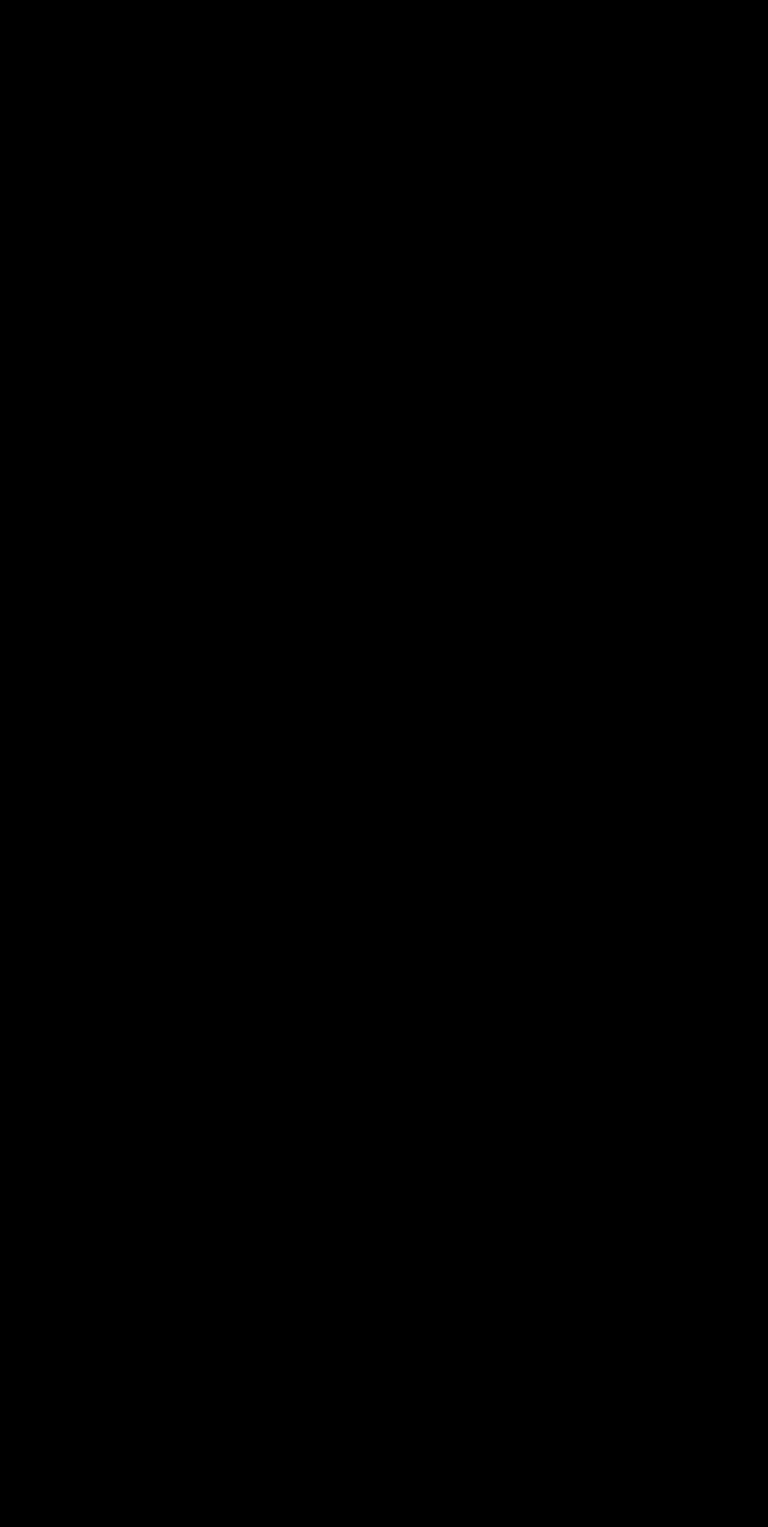
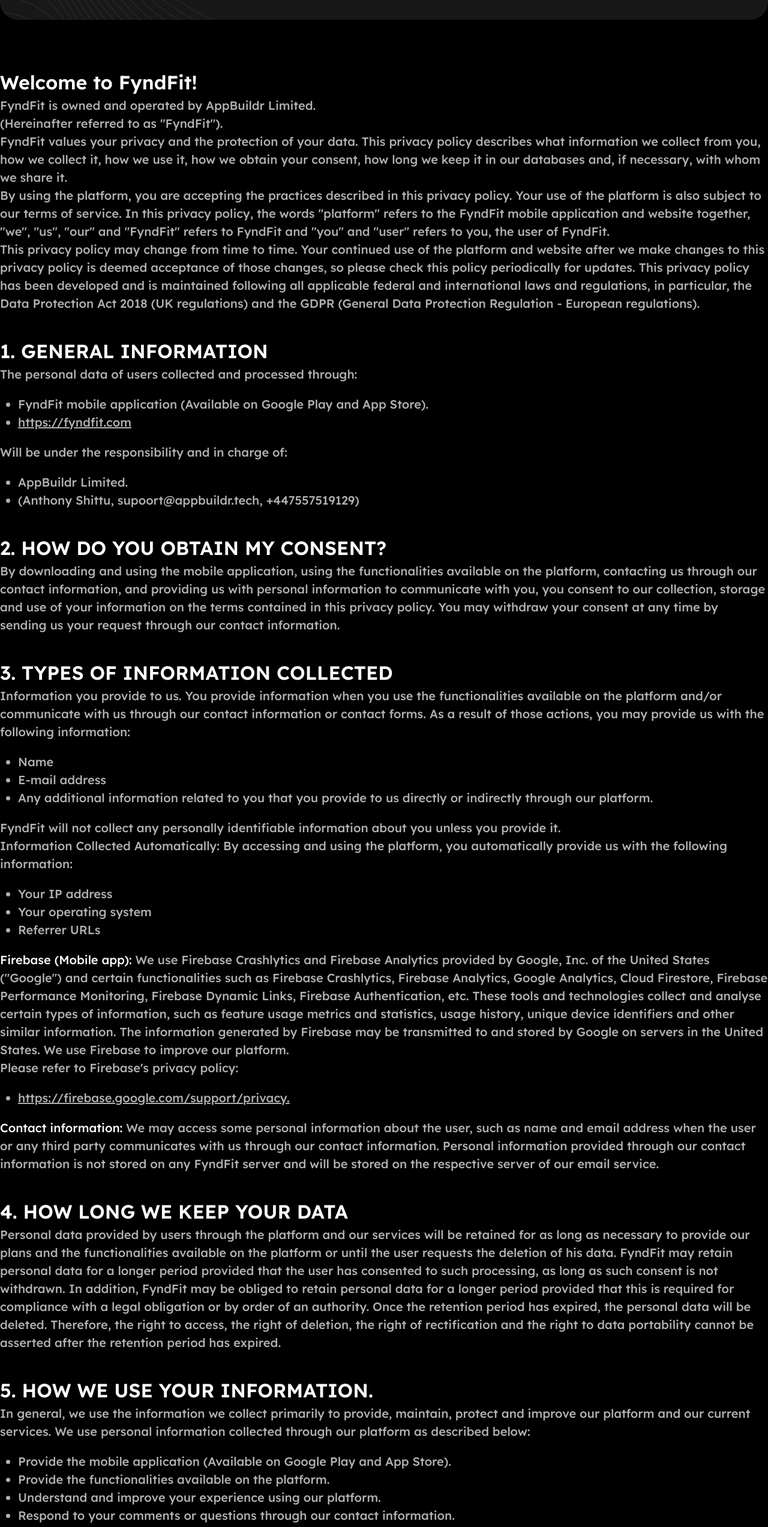
Before and after one commit to devjahid2/fyndfit, a Next.js app: page /terms in a window 1280 px wide. Shown: the part 239-2784 px from the top of the page at 60% size. Before the commit the page ends 800 px from the top, so only its background shows below. Built offline with nearby package versions, Linux system fonts and the light colour scheme.

Commit message:
update policy

```diff
--- a/src/app/terms/page.tsx
+++ b/src/app/terms/page.tsx
@@ -1,13 +1,146 @@
 'use client'
-import React, { useContext } from 'react'
-import { AppContext } from '../layout';
-import { LANGUAGE } from '../../../data';
+import React, { useContext } from "react";
+import Nav from '@/components/Nav'
+import { AppContext } from "../layout";
+import { LANGUAGE } from "../../../data";
+import Footer from "@/components/Footer";
+import Copyright from "@/components/Copyright";
+const Terms = () => {
+    const [context, setContext]:any = useContext(AppContext);
+    const Lang:any = LANGUAGE;
+    return(
+        <>
+            <div className="cookie mb-80 xl:container mx-auto px-4 xl:px-0">
+            <Nav/>
+            <div className="header mt-10 mb-80">
+                <h2>{Lang[context.language].terms.title}</h2>
+            </div>
 
-export default function page() {
-  const [context, setContext]:any = useContext(AppContext);
-    const Lang:any = LANGUAGE;
-    console.log(context.language);
-  return (
-    <div>page {context.language}</div>
-  )
+            <div className="mb-40">
+                <h3>{Lang[context.language].terms.welcomeText}</h3>
+                <p>{Lang[context.language].policy.text}</p>
+                <p>{Lang[context.language].policy.text2}</p>
+                <p>{Lang[context.language].policy.text3}</p>
+                <p>{Lang[context.language].policy.text4}</p>
+                <p>{Lang[context.language].policy.text5}</p>
+            </div>
+
+            <div className="mb-40">
+                <h3>{Lang[context.language].policy.points.one.title}</h3>
+                <p>{Lang[context.language].policy.points.one.text}</p>
+                <ul className="my-5">
+                    <li>{Lang[context.language].policy.points.one.li}</li>
+                    <li><a href={Lang[context.language].policy.points.one.li2}>{Lang[context.language].policy.points.one.li2}</a></li>
+                </ul>
+                <p>{Lang[context.language].policy.points.one.text2}</p>
+                <ul className="my-5">
+                    <li>{Lang[context.language].policy.points.one.li3}</li>
+                    <li>{Lang[context.language].policy.points.one.li4}</li>
+                </ul>
+
+            </div>
+
+            <div className="mb-40">
+                <h3>{Lang[context.language].policy.points.two.title}</h3>
+                <p>{Lang[context.language].policy.points.two.text}</p>
+
+            </div>
+
+            <div className="mb-40">
+                <h3>{Lang[context.language].policy.points.three.title}</h3>
+                <p>{Lang[context.language].policy.points.three.text}</p>
+                <ul className="my-5">
+                    <li>{Lang[context.language].policy.points.three.li}</li>
+                    <li>{Lang[context.language].policy.points.three.li2}</li>
+                    <li>{Lang[context.language].policy.points.three.li3}</li>
+                </ul>
+                <p>{Lang[context.language].policy.points.three.text2}</p>
+                <p>{Lang[context.language].policy.points.three.text3}</p>
+                <ul className="my-5">
+                    <li>{Lang[context.language].policy.points.three.li4}</li>
+                    <li>{Lang[context.language].policy.points.three.li5}</li>
+                    <li>{Lang[context.language].policy.points.three.li6}</li>
+                </ul>
+                <p><span className="text-white">{Lang[context.language].policy.points.three.app.bold}</span> {Lang[context.language].policy.points.three.app.normal}</p>
+                <p>{Lang[context.language].policy.points.three.text4}</p>
+                <ul className="my-5">
+                    <li><a href={Lang[context.language].policy.points.three.link}>{Lang[context.language].policy.points.three.link}</a></li>
+                </ul>
+                <p><span className="text-white">{Lang[context.language].policy.points.three.contact.bold}</span> {Lang[context.language].policy.points.three.contact.normal}</p>
+            </div>
+
+            <div className="mb-40">
+                <h3>{Lang[context.language].policy.points.four.title}</h3>
+                <p>{Lang[context.language].policy.points.four.text}</p>
+            </div>
+            <div className="mb-40">
+                <h3>{Lang[context.language].policy.points.five.title}</h3>
+                <p>{Lang[context.language].policy.points.five.text}</p>
+                <ul className="my-5">
+                    <li>{Lang[context.language].policy.points.five.li}</li>
+                    <li>{Lang[context.language].policy.points.five.li2}</li>
+                    <li>{Lang[context.language].policy.points.five.li3}</li>
+                    <li>{Lang[context.language].policy.points.five.li4}</li>
+                    <li>{Lang[context.language].policy.points.five.li5}</li>
+                    <li>{Lang[context.language].policy.points.five.li6}</li>
+                    <li>{Lang[context.language].policy.points.five.li7}</li>
+                    <li>{Lang[context.language].policy.points.five.li8}</li>
+                </ul>
+            </div>
+            <div className="mb-40">
+                <h3>{Lang[context.language].policy.points.six.title}</h3>
+                <p className="mb-5">{Lang[context.language].policy.points.six.text}</p>
+
+                <p className="mb-5"><span className="text-white">{Lang[context.language].policy.points.six.providers.bold}</span>{Lang[context.language].policy.points.six.providers.normal}</p>
+                <p className="mb-5"><span className="text-white">{Lang[context.language].policy.points.six.business.bold}</span>{Lang[context.language].policy.points.six.business.normal}</p>
+                <p className="mb-5"><span className="text-white">{Lang[context.language].policy.points.six.protection.bold}</span>{Lang[context.language].policy.points.six.protection.normal}</p>
+                <p className="mb-5"><span className="text-white">{Lang[context.language].policy.points.six.anonymous.bold}</span>{Lang[context.language].policy.points.six.anonymous.normal}</p>
+
+            </div>
+
+            <div className="mb-40">
+                <h3>{Lang[context.language].policy.points.seven.title}</h3>
+                <p className="mb-5">{Lang[context.language].policy.points.seven.text}</p>
+            </div>
+
+            <div className="mb-40">
+                <h3>{Lang[context.language].policy.points.eight.title}</h3>
+                <p className="mb-5">{Lang[context.language].policy.points.eight.text}</p>
+                <ul className="my-5">
+                    <li><span className="text-white">{Lang[context.language].policy.points.eight.li.bold}</span> {Lang[context.language].policy.points.eight.li.normal}</li>
+                    <li><span className="text-white">{Lang[context.language].policy.points.eight.li2.bold}</span> {Lang[context.language].policy.points.eight.li2.normal}</li>
+                    <li><span className="text-white">{Lang[context.language].policy.points.eight.li3.bold}</span> {Lang[context.language].policy.points.eight.li3.normal}</li>
+                    <li><span className="text-white">{Lang[context.language].policy.points.eight.li4.bold}</span> {Lang[context.language].policy.points.eight.li4.normal}</li>
+                    <li><span className="text-white">{Lang[context.language].policy.points.eight.li5.bold}</span> {Lang[context.language].policy.points.eight.li5.normal}</li>
+                    <li><span className="text-white">{Lang[context.language].policy.points.eight.li6.bold}</span> {Lang[context.language].policy.points.eight.li6.normal}</li>
+                    <li><span className="text-white">{Lang[context.language].policy.points.eight.li7.bold}</span> {Lang[context.language].policy.points.eight.li7.normal}</li>
+                </ul>
+            </div>
+            <div className="mb-40">
+                <h3>{Lang[context.language].policy.points.nine.title}</h3>
+                <p className="mb-5">{Lang[context.language].policy.points.nine.text}</p>
+            </div>
+
+            <div className="mb-40">
+                <h3>{Lang[context.language].policy.points.ten.title}</h3>
+                <p className="mb-5">{Lang[context.language].policy.points.ten.text}</p>
+            </div>
+
+            <div className="mb-40">
+
+                <h3>{Lang[context.language].policy.points.eleven.title}</h3>
+                <p className="mb-5">{Lang[context.language].policy.points.eleven.text}</p>
+                <p><span className=" text-white">{Lang[context.language].policy.points.eleven.copyright}</span></p>
+                <p><span className=" text-white">{Lang[context.language].policy.points.eleven.address}</span></p>
+            </div>
+
+
+
+        </div>
+        <Footer/>
+        <Copyright/>
+        </>
+    );
 }
+
+export default Terms
```
Also changed, not shown: data.js.
